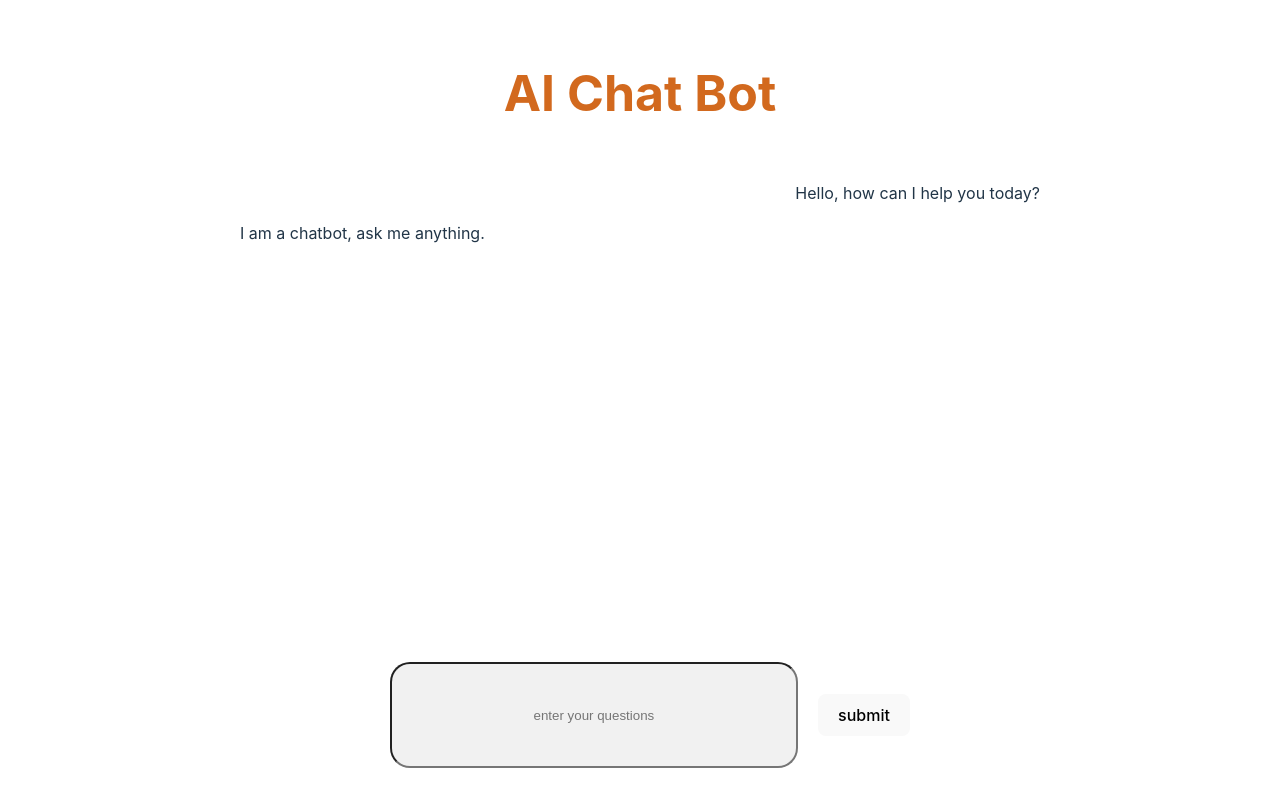
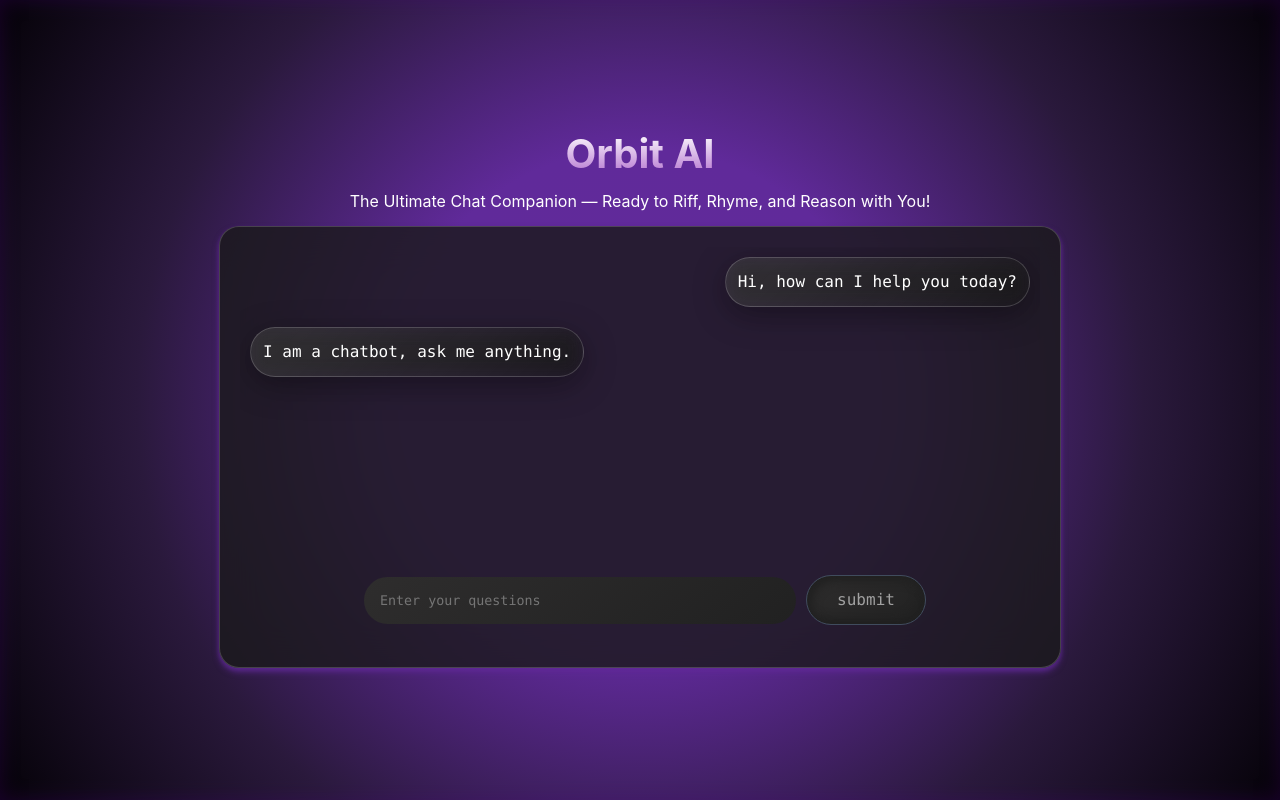
Before and after one commit to humerabehlim/ai-chat-bot, a React (Vite) app: page / in a window 1280 px wide. Built offline with nearby package versions, Linux system fonts and the light colour scheme; no server answers.

Commit message:
AI chatbot

```diff
--- a/src/App.css
+++ b/src/App.css
@@ -1,3 +1,18 @@
+body {
+  background-image: radial-gradient(circle at center, #622A9A, #602A9A, #2A193C, #050208);
+  box-shadow: 0 0 20px rgba(75, 0, 130, 0.3) inset;
+  font-family: "inter";
+  color: white;
+  width: 100%;
+  height: 100%;
+}
+
+.subheading{
+  font-size: 16px;
+  font-weight: 400;
+  color: #ffffff;
+}
+
 #root {
   max-width: 1280px;
   margin: 0 auto;
@@ -11,9 +26,11 @@
   will-change: filter;
   transition: filter 300ms;
 }
+
 .logo:hover {
   filter: drop-shadow(0 0 2em #646cffaa);
 }
+
 .logo.react:hover {
   filter: drop-shadow(0 0 2em #61dafbaa);
 }
@@ -22,6 +39,7 @@
   from {
     transform: rotate(0deg);
   }
+
   to {
     transform: rotate(360deg);
   }
@@ -41,56 +59,270 @@
   color: #888;
 }
 
-
-.chatbot_container{
+.chatbot_container {
   width: 800px;
-  height: 600px;
-  border: 1px solid #fff;
+  height: 400px;
+  padding: 20px;
+  backdrop-filter: blur(20px);
   border-radius: 20px;
+  font-family: Consolas, Courier New, monospace;
   display: flex;
   flex-direction: column;
   justify-content: space-between;
-  padding: 10px;
-}
-
-.heading{
-  color: chocolate;
-  font-size: 50px;
-}
-
-.chatbot_input{
-  width: 100%;
-  height: 100px;
-  display: flex;
-  justify-content: center;
-  align-items: center;
-}
-
-.input{
-  width: 50%;
-  border-radius: 20px;
-  height: 100px;
-  text-align: center;
-  margin: 20px;
-  background-color: #f1f1f1;
-  color: black;
+  box-shadow: 0px 0px 10px 1px #ffe1e1;
+  background-blend-mode: normal, normal, screen, overlay, normal;
+  -webkit-backdrop-filter: blur(20px);
+  border: 1px solid rgba(255, 255, 255, 0.18);
+  background-color: rgba(26, 26, 26, 0.8);
+  box-shadow:
+    0 4px 6px rgba(98, 42, 154, 0.7),
+    0 2px 4px rgba(96, 42, 154, 0.5);
 }
 
 
-.chatbot_response_container{
+.chatbot_container:hover {
+  box-shadow:
+    0 6px 8px rgba(98, 42, 154, 0.4),
+    0 4px 6px rgba(96, 42, 154, 0.3);
+}
+
+
+.heading {
+  background-image: linear-gradient(to bottom, #FFFFFF, #B372CF);
+  -webkit-background-clip: text;
+  -webkit-text-fill-color: transparent;
+  background-clip: text;
+  font-size: 40px;
+  font-weight: medium;
+  font-family: "Inter", sans-serif;
+  margin-top: auto;
+  margin-bottom: auto;
+}
+
+.chatbot_input {
+  width: 100%;
+  color: #20232e;
+  height: 100px;
+  display: inline-block;
+  justify-content: center;
+  align-items: center;
+  background-color: transparent;
+  font-family: Consolas, Courier New, monospace;
+}
+
+.input {
+  width: 50%;
+  margin: 10px;
+  border: none;
+  padding: 1rem;
+  color: #20232e;
+  border-radius: 2rem;
+  background: linear-gradient(145deg, #2e2d2d, #212121);
+  font-family: Consolas, Courier New, monospace;
+
+}
+
+.input:focus,
+.input:hover {
+  outline-color: #e8e8e8;
+  background: #20232e;
+  box-shadow: inset 20px 20px 60px #212121,
+    inset -20px -20px 60px #212121;
+  border: none;
+  outline: none;
+  color: #ffffff;
+}
+
+
+.button {
+  height: 50px;
+  width: 120px;
+  background: #333;
+  border-radius: 30px;
+  -webkit-box-pack: center;
+  -ms-flex-pack: center;
+  justify-content: center;
+  cursor: pointer;
+  -webkit-box-align: center;
+  -ms-flex-align: center;
+  align-items: center;
+  font-family: Consolas, Courier New, monospace;
+  border: solid #404c5d 1px;
+  font-size: 16px;
+  color: rgb(161, 161, 161);
+  -webkit-transition: 500ms;
+  transition: 500ms;
+
+  background: linear-gradient(145deg, #2e2d2d, #212121);
+  -webkit-box-shadow:
+    inset 5px 5px 10px #212121, inset -5px -5px 10px #212121;
+  box-shadow:
+    inset 5px 5px 10px #212121, inset -5px -5px 10px #212121;
+}
+
+.button:hover {
+  -webkit-box-shadow: 1px 1px 13px #27202e, -1px -1px 13px #675478;
+  box-shadow: 1px 1px 13px #29202e, -1px -1px 13px #6b5478;
+  color: #d6d6d6;
+  -webkit-transition: 500ms;
+  transition: 500ms;
+}
+
+.button:active {
+  -webkit-box-shadow: 1px 1px 13px #20232e;
+  box-shadow: 1px 1px 13px #20232e;
+  color: #d6d6d6;
+  -webkit-transition: 100ms;
+  transition: 100ms;
+}
+
+
+.chatbot_response_container {
   width: 100%;
   height: 100%;
-  overflow: scroll;
+  overflow-y: scroll;
 }
 
-.chatbot_prompt{
-  display: flex;
-  justify-content: flex-end;
-  align-items: center;
+.chatbot_response_container::-webkit-scrollbar {
+  width: 8px;
+  height: 32px;
+  border-radius: 100%;
 }
 
-.chatbot_response{
-  display: flex;
-  justify-content: flex-start;
-  align-items: center;
+.chatbot_prompt {
+  width: fit-content;
+  padding: 12px;
+  margin: 10px;
+  border-radius: 30px;
+  background: linear-gradient(135deg, rgba(255, 255, 255, 0.1), rgba(255, 255, 255, 0));
+  backdrop-filter: blur(10px);
+  -webkit-backdrop-filter: blur(10px);
+  border: 1px solid rgba(255, 255, 255, 0.18);
+  box-shadow: 0 8px 32px 0 rgba(0, 0, 0, 0.37);
+  align-self: flex-end;
+  float: right;
+  clear: both;
 }
+
+.chatbot_response {
+  width: fit-content;
+  padding: 12px;
+  margin: 10px;
+  border-radius: 30px;
+  background: linear-gradient(135deg, rgba(255, 255, 255, 0.1), rgba(255, 255, 255, 0));
+  backdrop-filter: blur(10px);
+  -webkit-backdrop-filter: blur(10px);
+  border: 1px solid rgba(255, 255, 255, 0.18);
+  box-shadow: 0 8px 32px 0 rgba(0, 0, 0, 0.37);
+  align-self: flex-start;
+  float: left;
+  clear: both;
+}
+
+::-webkit-scrollbar {
+  width: 8px;
+}
+
+::-webkit-scrollbar-track {
+  background: transparent;
+}
+
+::-webkit-scrollbar-thumb {
+  background: #212121;
+  border-radius: 4px;
+}
+
+::-webkit-scrollbar-thumb:hover {
+  background: #20232e;
+}
+/*
+
+
+@media (max-width: 768px) {
+  .chatbot_container {
+    width: 100%;
+    height: auto;
+    padding: 10px;
+  }
+
+  .input {
+    width: 100%;
+    margin: 5px;
+  }
+
+  .button {
+    width: 100%;
+    margin-top: 10px;
+  }
+
+  .heading {
+    font-size: 32px;
+  }
+}
+
+@media (max-width: 480px) {
+  .heading {
+    font-size: 24px;
+  }
+
+  .chatbot_input {
+    flex-direction: column;
+    height: auto;
+  }
+
+  .button {
+    margin-top: 5px;
+  }
+} */
+
+
+@media (max-width: 1024px) {
+  .chatbot_container {
+    width: 100%;
+    height: auto;
+    padding: 15px;
+  }
+
+  .input, .button {
+    width: 80%;
+    margin: 10px auto;
+  }
+
+  .heading {
+    font-size: 32px;
+  }
+}
+
+@media (max-width: 768px) {
+  .chatbot_container {
+    width: 100%;
+    height: auto;
+    padding: 10px;
+  }
+
+  .chatbot_input, .button {
+    width: 50%;
+    margin: auto;
+    padding-bottom: 10px;
+  }
+
+  .heading {
+    font-size: 28px;
+  }
+}
+
+@media (max-width: 480px) {
+  .heading {
+    font-size: 24px;
+  }
+
+  .chatbot_input {
+    flex-direction: column;
+    height: auto;
+  }
+
+  .chatbot_input, .button {
+    width: 50%;
+    margin: 5px auto;
+  }
+}
--- a/src/App.jsx
+++ b/src/App.jsx
@@ -5,24 +5,19 @@ import { SyncLoader } from "react-spinners";
 
 const override = {
   display: "block",
-  margin: "0 auto",
-  borderColor: "red",
+  margin: "10px",
 };
 
 function App() {
   const apiKey = import.meta.env.VITE_API_GEMINI_KEY;
 
-  // store data use state hook
-  // destructuring the useState into prompt and setPrompt
-  // prompt is the input from the user
-  // setPrompt is the function that used to update the prompt
+
   const [prompt, setPrompt] = useState("");
 
-  // store the response from the user and show on screen using useState
-  // array of object is used to store the prompt and response
+
   const [response, setResponse] = useState([
     {
-      prompt: "Hello, how can I help you today?",
+      prompt: "Hi, how can I help you today?",
       response: "I am a chatbot, ask me anything.",
     },
   ]);
@@ -31,16 +26,16 @@ function App() {
 
   async function fetchChatResponseFromGemini() {
     setLoading(true);
-    // create an instance of the GoogleGenerativeAI
+
     const genAI = new GoogleGenerativeAI(apiKey);
-    // we have selected the model "gemini-1.5-flash"
+
     const model = genAI.getGenerativeModel({ model: "gemini-1.5-flash" });
 
-    // we have given the prompt to the model and it will generate the response
+
     const result = await model.generateContent(prompt);
-    // we will get the response from the model
+
     // console.log(result.response.text());
-    // ... spread operator is used to copy the previous response and add the new response
+
     const newResponse = [
       ...response,
       { prompt: prompt, response: result.response.text() },
@@ -48,13 +43,13 @@ function App() {
     setResponse(newResponse);
     setPrompt("");
     setLoading(false);
-    // save the response in the local storage
+
     localStorage.setItem('chatbotResponse', JSON.stringify(newResponse));
   }
 
 
   useEffect(()=>{
-  // get the response from the local storage
+
    const data =  localStorage.getItem('chatbotResponse');
     if(data){
       setResponse(JSON.parse(data));
@@ -63,10 +58,11 @@ function App() {
 
   return (
     <>
-      <h1 className="heading">AI Chat Bot</h1>
+      <h1 className="heading">Orbit AI</h1>
+      <h2 className="subheading">The Ultimate Chat Companion — Ready to Riff, Rhyme, and Reason with You!</h2>
       <div className="chatbot_container">
         <div className="chatbot_response_container">
-          {/* map to show the data from the response array state */}
+
           {response?.map((res, index) => (
             <div key={index} className="response">
               <p className="chatbot_prompt">
@@ -79,8 +75,8 @@ function App() {
           ))}
 
           {loading && (
-            <SyncLoader
-              color={"chocolate"}
+            <SyncLoader className="chatbot_response"
+              color={"#ffffff"}
               loading={loading}
               cssOverride={override}
               size={10}
@@ -94,14 +90,14 @@ function App() {
           <input
             type="text"
             name="input"
-            placeholder="enter your questions"
+            placeholder="Enter your questions"
             className="input"
             value={prompt}
             onChange={(e) => {
               setPrompt(e.target.value);
             }}
           />
-          <button type="button" onClick={fetchChatResponseFromGemini}>
+          <button className="button"type="button" onClick={fetchChatResponseFromGemini}>
             submit
           </button>
         </div>
```
